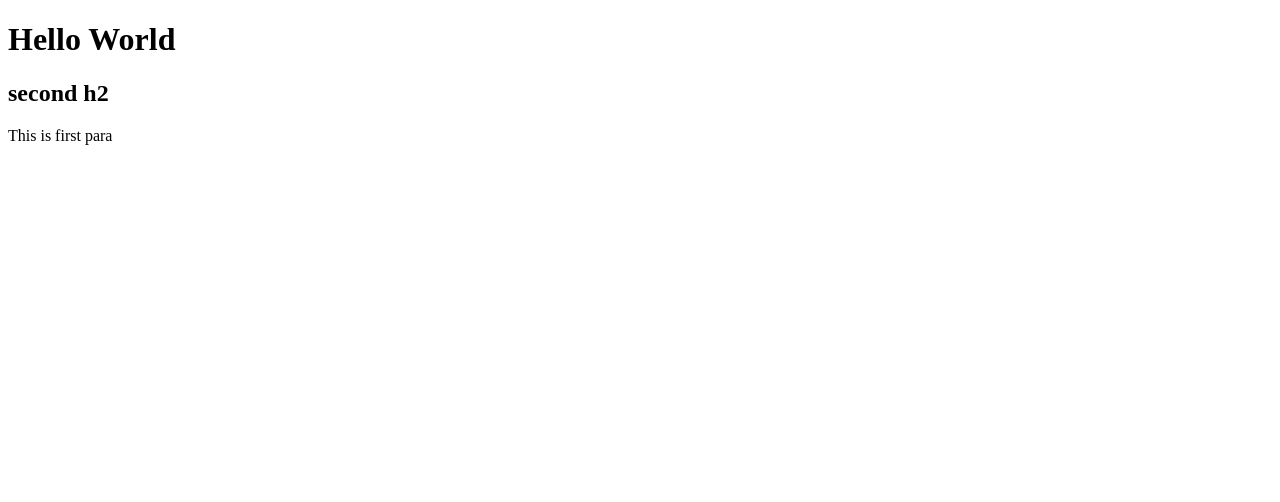
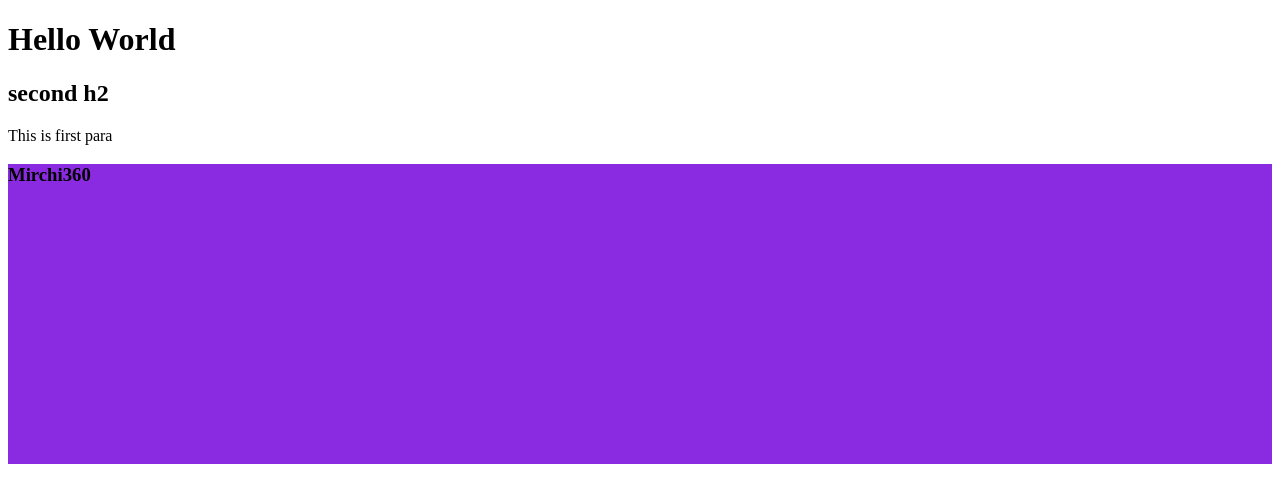
Before and after one commit to MoizAli6787/firstproject, a plain HTML site: page index.html in a window 1280 px wide. Drawn offline with Linux system fonts and the light colour scheme.

Commit message:
footer tag added in firstbranch

```diff
--- a/index.html
+++ b/index.html
@@ -1,16 +1,25 @@
 <!DOCTYPE html>
 <html lang="en">
+
 <head>
     <meta charset="UTF-8">
     <meta http-equiv="X-UA-Compatible" content="IE=edge">
     <meta name="viewport" content="width=device-width, initial-scale=1.0">
     <title>Document</title>
 </head>
+
 <body>
     <h1>Hello World</h1>
     <h2>second h2</h2>
     <p>This is first para</p>
 
 
+    <footer>
+        <div style="width:100%; height:300px; background-color: blueviolet;">
+            <h3>Mirchi360</h3>
+        </div>
+    </footer>
+
 </body>
+
 </html>
```
